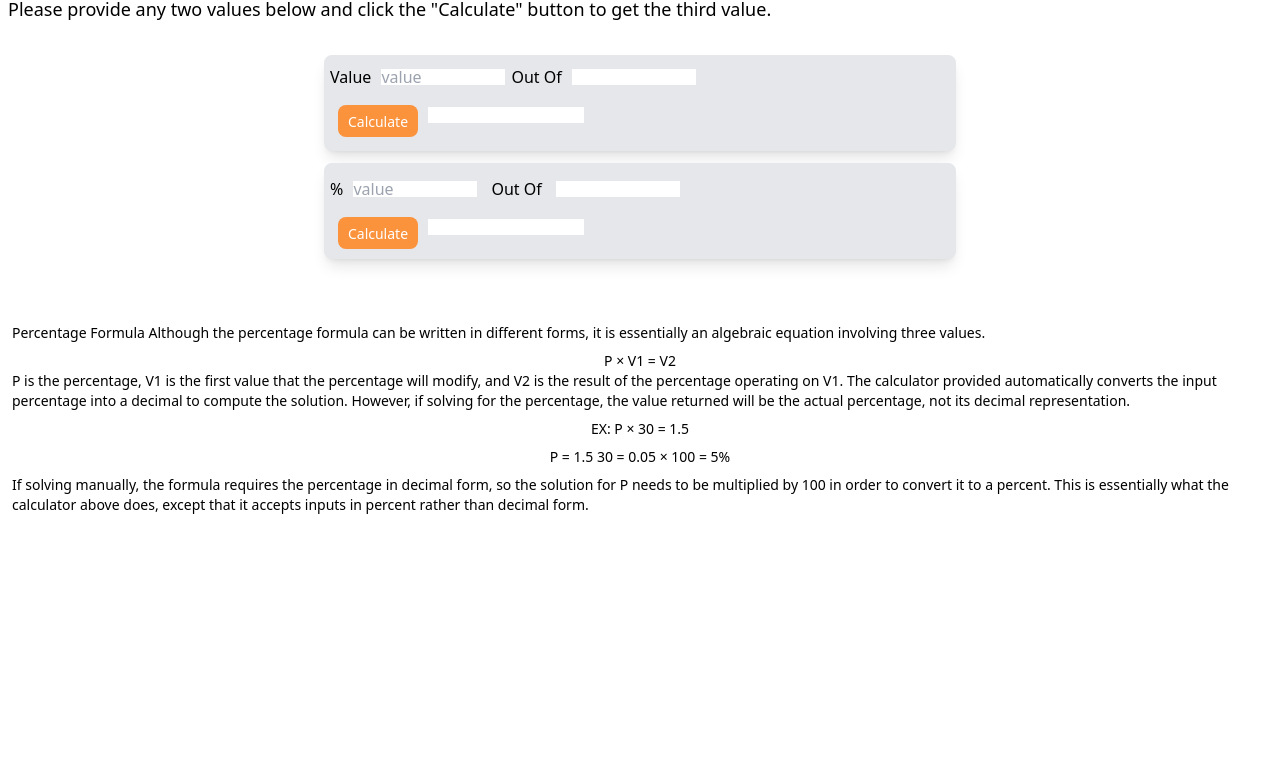
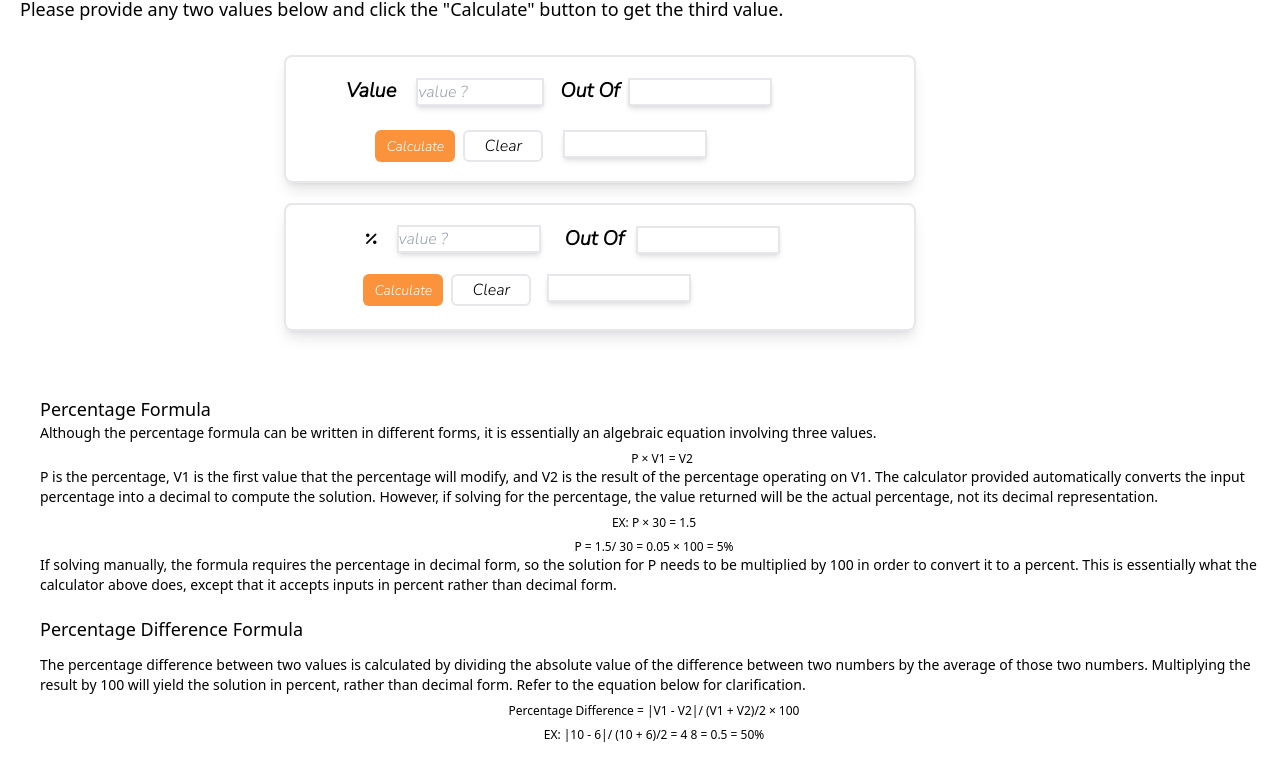
Before and after one commit to FixxooXD/clgproject.github.io, a website: page percentage.html in a window 1280 px wide. Shown: the part 123-906 px from the top of the page. Before the commit the page ends 800 px from the top, so only its background shows below. Drawn offline with nearby package versions, Linux system fonts and the light colour scheme.

Commit message:
adding some changes

```diff
--- a/percentage.html
+++ b/percentage.html
@@ -13,6 +13,9 @@
 <link rel="preconnect" href="https://fonts.googleapis.com">
 <link rel="preconnect" href="https://fonts.gstatic.com" crossorigin>
 <link href="https://fonts.googleapis.com/css2?family=Nunito:wght@500&family=Oswald&family=Roboto+Condensed:ital@1&display=swap" rel="stylesheet">
+<link rel="stylesheet" href="https://cdnjs.cloudflare.com/ajax/libs/font-awesome/6.1.1/css/all.min.css" integrity="sha512-KfkfwYDsLkIlwQp6LFnl8zNdLGxu9YAA1QvwINks4PhcElQSvqcyVLLD9aMhXd13uQjoXtEKNosOWaZqXgel0g==" crossorigin="anonymous" referrerpolicy="no-referrer" />
+<link href="https://fonts.googleapis.com/css2?family=Abril+Fatface&family=Montserrat:wght@600&family=Nunito:wght@500&family=Oleo+Script:wght@700&family=Oswald&family=Roboto+Condensed:ital,wght@0,300;1,300;1,400&display=swap" rel="stylesheet">
+<link href="https://fonts.googleapis.com/css2?family=Abril+Fatface&family=Montserrat:wght@100;300;600&family=Nunito+Sans:ital,wght@1,300&family=Nunito:wght@500&family=Oleo+Script:wght@700&family=Oswald&family=Roboto+Condensed:ital,wght@0,300;1,300;1,400&display=swap" rel="stylesheet">
 
 
     <title>Percentage Calculator</title>
@@ -20,7 +23,17 @@
 
       #Box-1{
           width: 50%;
+          font-family: 'Nunito Sans';
+          /* font-family: 'Roboto Condensed'; */
+          /* font-weight: 300px; */
+          /* background-image: linear-gradient(to right,#1f4037,#99f2c8  ); */
+          /* background-image: linear-gradient(to right  ,#5e5c5c,#9dc5c3); */
+
+          /* background-image: linear-gradient(to right,#BBD2C5,#536976); */
           /* background-image: linear-gradient(to right, #0F2027, #203A43, #2C5364); */
+      }
+      #heading{
+        font-family: 'Nunito';
       }
       @media only screen and (max-width: 520px) {
         #Box-1{
@@ -28,11 +41,14 @@
          margin-left: 0;
          margin-right: 0;
          margin-top: 10px;
-         height:8rem;
+
 
         }
         #inner-box{
           justify-content: space-evenly;
+        }
+        footer{
+          width:90%;
         }
 
   }
@@ -45,8 +61,26 @@
          margin:10px;
 
         }
+        footer{
+          width:90%;
+        }
+}
 
-}
+@media only screen and (max-width: 344px) {
+        #anserrr{
+       width:8rem;
+
+        }
+        #ans{
+          width:8rem;
+        }
+  }
+
+
+
+
+
+
 /* To Remove the  arrowns in input type text */
 /* Chrome, Safari, Edge, Opera */
 input::-webkit-outer-spin-button,
@@ -54,7 +88,6 @@ input::-webkit-inner-spin-button {
   -webkit-appearance: none;
   margin: 0;
 }
-
 /* Firefox */
 input[type=number] {
   -moz-appearance: textfield;
@@ -72,39 +105,44 @@ input[type=number] {
 </head>
 <body>
     <!-- full body -->
-   <div class=" flex flex-rowp-2 border-b-2 border-y-green-500 shadow-xl mt-2   ">
-    <a class=" text-2xl sm:text-4xl ml-2 sm:ml-3 absolut"  href="./index.html">CalQfy<span class="text-xs sm:text-xs ">a home of Calculators</span></a>
+   <div class=" flex flex-rowp-2 border-b-2 border-y-green-500 shadow-xl mt-2 ">
+    <a class="text-2xl sm:text-4xl ml-2 sm:ml-3 absolute" href="./index.html" >CalQfy<span class="text-xs sm:text-xs ">a home of Calculators</span></a>
     <!-- short contents -->
    <div class="flex flex-row justify-end w-2/4 ml-auto py-2 text-xs sm:text-lg  relative" >
       <div class="mr-1 ">About</div>
       <div>Contacts</div>
  </div>
    </div>
-   <h1 class="mt-4 ml-2 font-bold sm:text-3xl underline">Percentage Calculator</h1>
-   <p class="mt-3 ml-2 sm:text-lg" id="texts">Please provide any two values below and click the "Calculate" button to get the third value.</p>
-   <div id="body" class="flex flex-col justify-center  items-center mt-5 mx-2  ">
+   <h1  id="heading" class="mt-4 ml-5 font-bold sm:text-3xl underline">Percentage Calculator</h1>
+   <p class="mt-3 ml-5 sm:text-lg" id="texts">Please provide any two values below and click the "Calculate" button to get the third value.</p>
+   <div id="body" class="flex flex-col justify-center  items-center mt-5 mx-2 h-full ">
+
+
     <!-- value -->
-    <div id="Box-1" class="border-2 rounded-lg mt-3 h-24 bg-gray-200 shadow-lg ">
+    <div id="Box-1" class="border-2 rounded-lg mt-3 h-32 mr-20 shadow-lg ">
       <div class="flex flex-row mt-2 " id="inner-box">
-    <p ><span class="text mx-1  ">Value</span> <input  class="border-2 w-32 h-5 " placeholder="value" type="number" name="MarkSecured" id="value1"></p>
-    <p><span class="text mx-1  mt-2  " >Out Of</span> <input class="border-2 w-32 h-5 " type="number" name="Total" id="value2"></p>
+    <p class="sm:ml-8 pl-3 sm:mt-3" ><span class="text  font-bold  sm:text-xl sm:p-4 ">Value</span> <input class="shadow-md sm:h8 border-2 w-32 h-5 sm:h-7  shadow-black-500/50 " placeholder="value ?" type="number" name="MarkSecured" id="value1"></p>
+    <p class="sm:mt-3 ml-3"><span class="text mx-1  mt-2  font-bold  sm:text-xl" >Out Of</span> <input class=" border-2 w-32 h-5 shadow-md sm:h-7  sm:w-36" type="number" name="Total" id="value2"></p>
   </div>
-    <div class="flex flex-row mt-3">
-    <button class=" mt-1  px-2  bg-orange-400 w-20 h-8 rounded-lg ml-3" onclick="persent()" ><span class="text-sm text-white">Calculate</span></button>
-    <input class="border-2 mt-1  h-5 w-40 ml-2" type="number" name="Percentage" id="ans">
+
+    <div class="flex flex-row mt-3 sm:ml-10 sm:justify-center  w-4/6">
+    <button class=" mt-1  sm:mt-3 px-2  bg-orange-400 w-20 h-8 rounded-md ml-3" onclick="persent()" ><span class="text-sm text-white">Calculate</span></button>
+    <button class="h-8 rounded-md  w-20 border-2 mx-2 mt-1 sm:mt-3">Clear</button>
+    <input class="shadow-md text-sm  sm:h-7 sm:mt-3  sm:w-36 sm:ml-3 border-2 mt-1 sm:h8  h-5 w-40 ml-2" type="text" name="Percentage" id="ans">
 </div>
 </div>
 
 <!-- Percentage -->
 
-<div id="Box-1" class="border-2 rounded-lg mt-3 h-24 bg-gray-200  shadow-lg  ">
-  <div class="flex flex-row mt-3  " id="inner-box">
-<p ><span class="text mx-1  ">%</span> <input  class="border-2 w-32 h-5" type="number"  placeholder="value" name="MarkSecured" id="value3"></p>
-<p><span class="text ml-3  mt-3  " >Out Of</span> <input class="border-2 w-32 h-5 ml-2" type="number" name="Total" id="value4"></p>
+<div id="Box-1" class="border-2 rounded-lg mt-5 h-32 mr-20  shadow-lg pb-2 ">
+  <div class="flex flex-row mt-2  " id="inner-box">
+<p class="sm:ml-16 pl-3 sm:mt-3 " ><span class="text mx-1 mt-240 text-sm  "><i class="fa-solid fa-percent"></i></span> <input  class="shadow-md sm:h-7 sm:ml-3  sm:w-36 border-2 w-32 h-5 sm:h-8 " type="number"  placeholder="value ?" name="MarkSecured" id="value3"></p>
+<p class="sm:mt-3"><span class="text ml-3 sm:ml-6  mt-3  font-bold  sm:text-xl " >Out Of</span> <input class="shadow-md  border-2 w-32 h-5 ml-2 sm:h-7  sm:w-36" type="number" name="Total" id="value4"></p>
 </div>
-<div class="flex flex-row mt-3">
-<button class=" mt-1  px-2  bg-orange-400 w-20 h-8 rounded-lg ml-3" onclick="val()" ><span class="text-sm text-white">Calculate</span></button>
-<input class="border-2 mt-1  h-5 w-40 ml-2 " type="number" name="Percentage" id="anserrr">
+<div class="flex flex-row mt-3 sm:mt-4 sm:justify-center   w-4/6">
+<button class=" mt-1  px-2  bg-orange-400 w-20 h-8 rounded-md  ml-3 sm:ml-16  " onclick="val()" ><span class="text-sm text-white">Calculate</span></button>
+<button class="h-8 rounded-md  w-20 border-2 mx-2 mt-1">Clear</button>
+<input  class="shadow-md  border-2 mt-1 sm:h8 h-5 w-40 ml-2 sm:h-7  sm:w-36" type="number" name="Percentage" id="anserrr">
 </div>
 </div>
 <!-- </div> -->
@@ -113,30 +151,48 @@ input[type=number] {
 </div>
 
 
- <div class="mx-3 mt-16 sm:text-sm font-medium " id="texts">
- <p>Percentage Formula
-  Although the percentage formula can be written in different forms, it is essentially an algebraic equation involving three values.
+ <footer class=" mx-3  mt-16 sm:w-w-4/5 sm:ml-10 " id="texts">
+  <span class="text-lg text-bold mr-5">Percentage Formula</span>
+ <p class="text-sm" >Although the percentage formula can be written in different forms, it is essentially an algebraic equation involving three values.</p>
+     <p class="text-center mt-2 sm:text-xs font-medium text-bold ml-4" id="texts">P × V1 = V2</p>
 
- <p class="text-center mt-2 sm:text-sm font-medium" id="texts">P × V1 = V2</p>
-
- <p id="texts sm:text-sm font-medium"></p> P is the percentage, V1 is the first value that the percentage will modify, and V2 is the result of the percentage operating on V1. The calculator provided automatically converts the input percentage into a decimal to compute the solution. However, if solving for the percentage, the value returned will be the actual percentage, not its decimal representation.</p>
-
-  <p class="text-center mt-2 sm:text-sm font-medium" id="texts">EX: P × 30 = 1.5</p>
+  <p class="text-sm">P is the percentage, V1 is the first value that the percentage will modify, and V2 is the result of the percentage operating on V1. The calculator provided automatically converts the input percentage into a decimal to compute the solution. However, if solving for the percentage, the value returned will be the actual percentage, not its decimal representation.</p>
+  <p class="text-center mt-2 sm:text-xs font-medium" id="texts">EX: P × 30 = 1.5</p>
+  <p class="text-center mt-2 sm:text-xs font-medium"   id="texts">P =
+  1.5/
+  30
+  = 0.05 × 100 = 5%</p>
+  <p class="text-sm id="texts">If solving manually, the formula requires the percentage in decimal form, so the solution for P needs to be multiplied by 100 in order to convert it to a percent. This is essentially what the calculator above does, except that it accepts inputs in percent rather than decimal form.</p>
 
 
-  <p class="text-center mt-2 sm:text-sm font-medium"   id="texts">P =
-  1.5
-  30
-  = 0.05 × 100 = 5%</p>
-  <p class="mt-2 sm:text-sm font-medium" id="texts">If solving manually, the formula requires the percentage in decimal form, so the solution for P needs to be multiplied by 100 in order to convert it to a percent. This is essentially what the calculator above does, except that it accepts inputs in percent rather than decimal form.</p>
+  <p class="mt-5"><span class="text-lg text-bold mt-5">Percentage Difference Formula</span>
+<p class="text-sm mt-3">The percentage difference between two values is calculated by dividing the absolute value of the difference between two numbers by the average of those two numbers. Multiplying the result by 100 will yield the solution in percent, rather than decimal form. Refer to the equation below for clarification.</p>
 
-</div>
+<P class="text-center mt-2 sm:text-xs font-medium text-bold"> Percentage Difference =
+  |V1 - V2|/
+(V1 + V2)/2
+× 100</P>
+<P class="text-center mt-2 sm:text-xs font-medium text-bold mb-10">EX:
+|10 - 6|/
+(10 + 6)/2
+=
+4
+8
+= 0.5 = 50%
+</P>
+</P>
+
+
+
+
+  </footer>
 <script>
 
  function persent(){
    let num1 = document.getElementById('value1').value;
    let num2 = document.getElementById('value2').value;
-   document.getElementById('ans').value = (num1/num2)*100+"%";
+   document.getElementById('ans').value = (num1/num2)*100 + "%";
+
 }
   function val(){
       let num3 = document.getElementById('value3').value;
```
Also changed, not shown: ageee.html (+8 -1 lines), tailwind.css.
